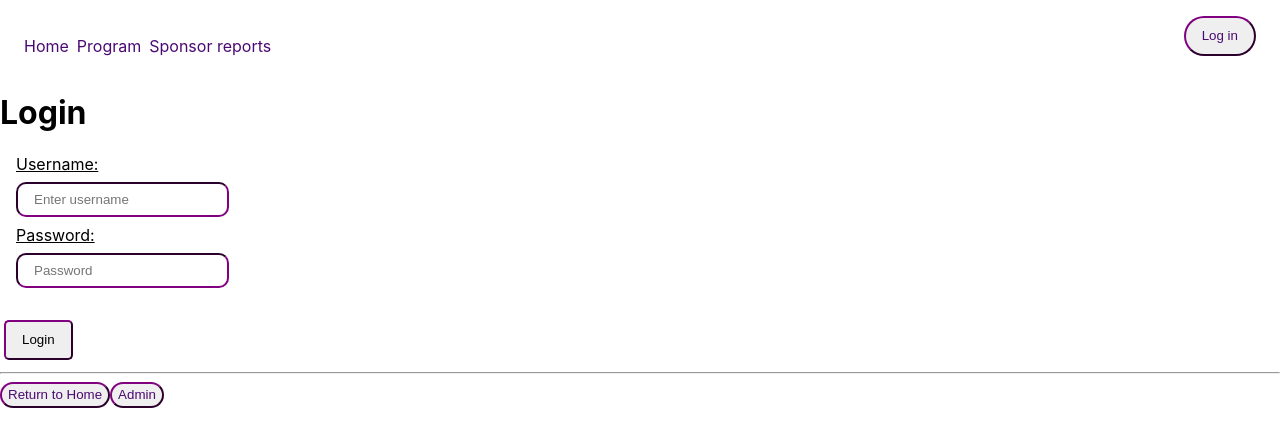
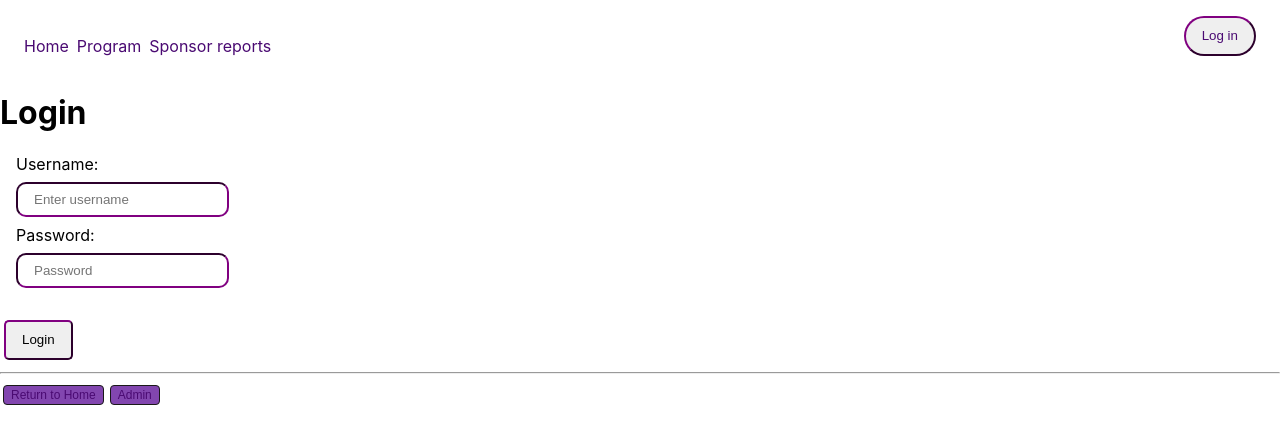
Before and after one commit to SheCodesAus/she-codes-group-project-frontend-help-me-stack-overflow, a React (Create React App) app: page /login in a window 1280 px wide. Shown: the top 446 px of the page. Built offline with nearby package versions, Linux system fonts and the light colour scheme.

Commit message:
styles login form

```diff
--- a/src/components/LoginForm/LoginForm.css
+++ b/src/components/LoginForm/LoginForm.css
@@ -1,7 +1,5 @@
-
 label {
     padding: 0.5rem 1rem;
-    text-decoration: underline;
     font: bold;
 }
 .text-input{
@@ -22,12 +20,22 @@ label {
     border-color: purple;
 }
 
-.submit-btn {
 
-    /* padding: 0.5rem 1rem; */
-    /* font-size: 1.25rem; */
-    line-height: 1.5;
-    border-radius: 100px;
-    border-color: purple;
+.home-btn{
 
+    padding: 2px 7px;
+    margin: 3px;
+    border-width: 1px;
+    border-style: outset;
+    border-radius: 4px;
+    font-size: 12px;
+    background-color: #8246AF;
+    color: white;
+    border: 1px solid #1a1919;
 }
+
+.home-btn:hover  {
+
+    color: #8246AF;
+    background-color: #d4a9f5;
+}
--- a/src/components/LoginForm/LoginForm.jsx
+++ b/src/components/LoginForm/LoginForm.jsx
@@ -73,8 +73,8 @@ import "./LoginForm.css";
          </button>
          <hr/>
 
-         <button className="submit-btn" ><Link to="/">Return to Home</Link></button>
-         <button className="submit-btn" ><Link to="/admin">Admin</Link></button>
+         <button className="home-btn" ><Link to="/">Return to Home</Link></button>
+         <button className="home-btn" ><Link to="/admin">Admin</Link></button>
 
        </div>
      </form>
```
